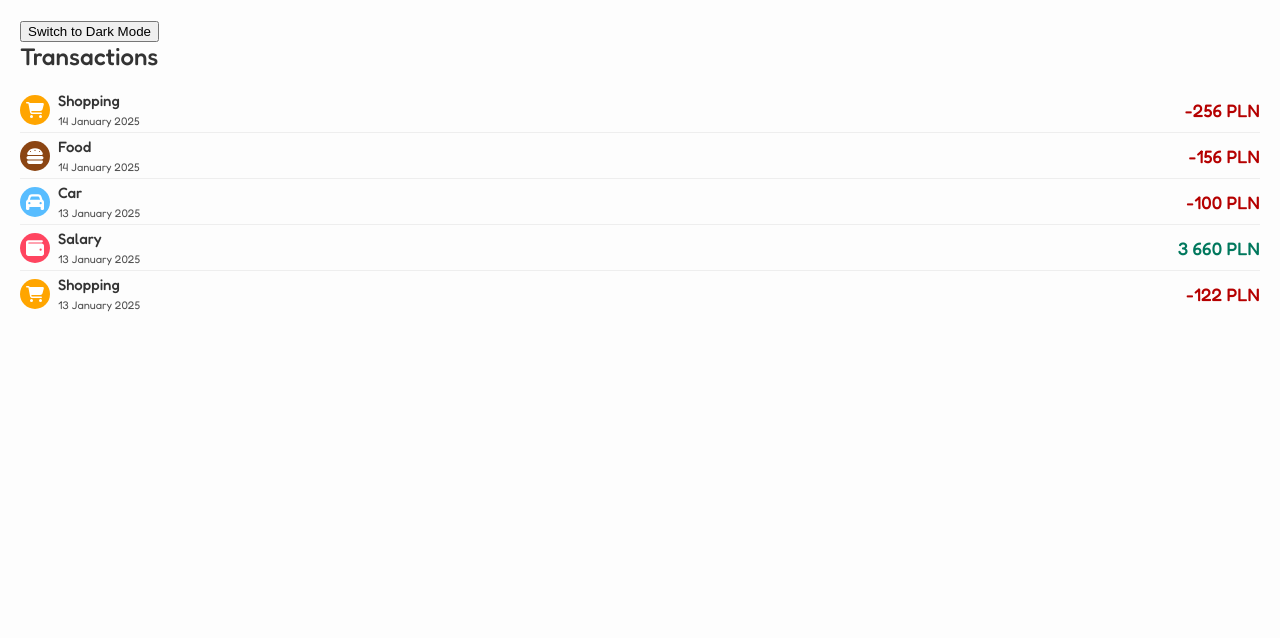
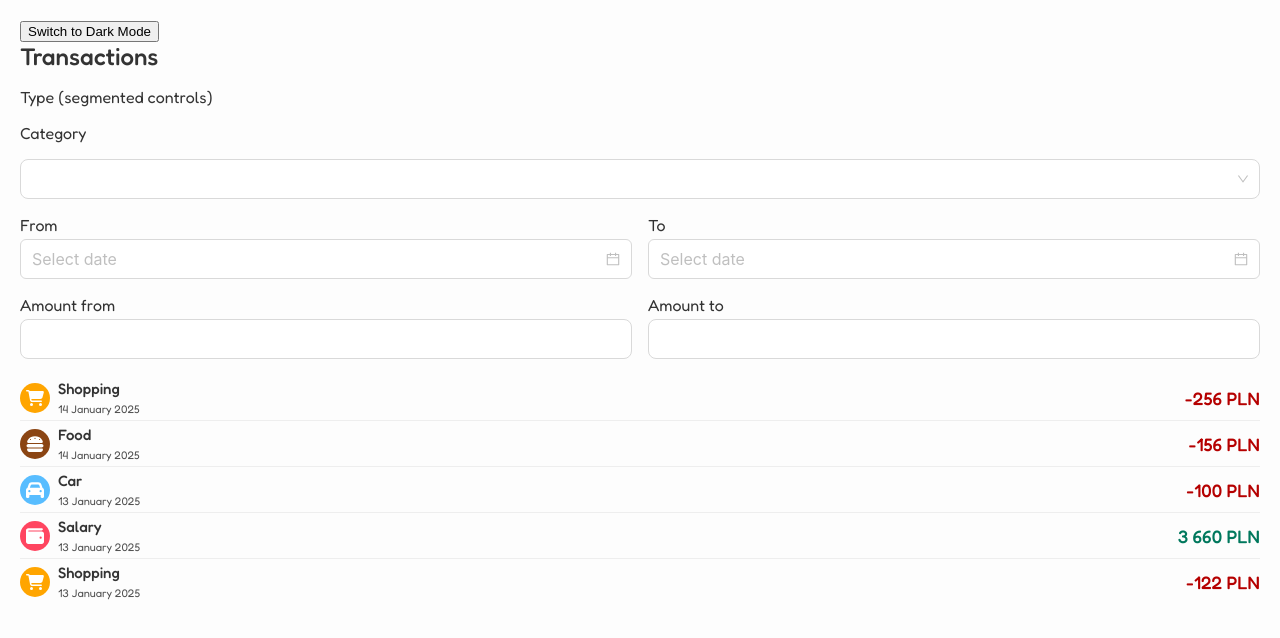
Before and after one commit to mateooosh/my-wallet, a React (Vite) app: page /transactions in a window 1280 px wide. Shown: the top 638 px of the page. Built offline with nearby package versions, Linux system fonts and the light colour scheme.

Commit message:
added filtering

```diff
--- a/package.json
+++ b/package.json
@@ -12,6 +12,7 @@
   "dependencies": {
     "@reduxjs/toolkit": "^2.5.0",
     "@types/styled-components": "5.1.34",
+    "antd": "^5.23.1",
     "lodash": "^4.17.21",
     "react": "^18.3.1",
     "react-dom": "^18.3.1",
--- a/src/components/category-item/CategoryItem.tsx
+++ b/src/components/category-item/CategoryItem.tsx
@@ -6,8 +6,8 @@ import SettingsModel from '../../models/SettingsModel.ts'
 
 interface Props {
   categoryName: string
-  amount: number
-  percentage: number
+  amount?: number
+  percentage?: number
 }
 
 export function CategoryItem({ categoryName, amount, percentage }: Props) {
@@ -48,8 +48,8 @@ export function CategoryItem({ categoryName, amount, percentage }: Props) {
         <Body1>{categoryName}</Body1>
       </Flex>
       <Flex $direction="column" $align="flex-end" style={{ zIndex: 2 }}>
-        <Body1>{amount} {currency}</Body1>
-        <Body2>{percentage}%</Body2>
+        {(amount) && <Body1>{amount} {currency}</Body1>}
+        {(percentage) && <Body2>{percentage}%</Body2>}
       </Flex>
 
       <div style={{
--- a/src/components/transaction-item/TransactionItem.tsx
+++ b/src/components/transaction-item/TransactionItem.tsx
@@ -8,17 +8,18 @@ import SettingsModel from '../../models/SettingsModel.ts'
 
 interface Props {
   categoryName: string
-  amount: number
-  date: string
+  amount?: number
+  date?: string
+  backgroundColor?: string
 }
 
-export function TransactionItem({ categoryName, amount, date }: Props) {
+export function TransactionItem({ categoryName, amount = null, date, backgroundColor = null }: Props) {
   const { theme, font } = useTheme()
 
   const currency = useSelector(state => state.currency)
   const categoriesMap = useSelector(state => SettingsModel.getCategoriesMap(state.categories))
   const icon: string = useMemo(() => categoriesMap[categoryName].icon, [categoriesMap, categoryName])
-  const backgroundColor: string = useMemo(() => categoriesMap[categoryName].color, [categoriesMap, categoryName])
+  const iconColor: string = useMemo(() => categoriesMap[categoryName].color, [categoriesMap, categoryName])
 
   const [IconComponent, setIconComponent] = useState(null)
 
@@ -38,8 +39,8 @@ export function TransactionItem({ categoryName, amount, date }: Props) {
   }, [icon])
 
   return (
-    <Flex $gap="8px" $align="center" style={{ backgroundColor: theme.background, padding: '3px 0' }}>
-      {IconComponent ? <Flex $justify="center" $align="center" style={{ height: 30, width: 30, borderRadius: 30, backgroundColor, zIndex: 2 }}><IconComponent size="18px" color="white"/></Flex> : null}
+    <Flex $gap="8px" $align="center" style={{ backgroundColor: backgroundColor || theme.background, padding: '3px 0' }}>
+      {IconComponent ? <Flex $justify="center" $align="center" style={{ height: 30, width: 30, borderRadius: 30, backgroundColor: iconColor, zIndex: 2 }}><IconComponent size="18px" color="white"/></Flex> : null}
       <Flex $direction="column" $grow="1">
         <Body1>{categoryName}</Body1>
         <Caption2 style={{ color: font.secondary }}>{date}</Caption2>
--- a/src/utils/utils.ts
+++ b/src/utils/utils.ts
@@ -1,5 +1,5 @@
 import * as _ from 'lodash'
 
-export const formatValue = (value: string | number): string => {
+export const formatValue = (value: any): string => {
   return _.replace(_.toString(value), /\B(?=(\d{3})+(?!\d))/g, ' ')
 }
--- a/src/views/transactions/Transactions.tsx
+++ b/src/views/transactions/Transactions.tsx
@@ -1,24 +1,75 @@
 import { useTheme } from 'styled-components'
-import { Body1, H1, H3 } from '../../components/styled/fonts.ts'
+import { H1 } from '../../components/styled/fonts.ts'
 import { Flex } from '../../components/styled/flexbox.ts'
 import { TransactionItem } from '../../components/transaction-item/TransactionItem.tsx'
 import { transactions } from '../../mocks/mocks.ts'
 import TransactionModel from '../../models/TransactionModel.ts'
 import { Grid } from '../../components/styled/grid.ts'
+import { DatePicker, InputNumber, Select } from 'antd'
+import { useSelector } from 'react-redux'
+import * as _ from 'lodash'
+import CategoryModel from '../../models/CategoryModel.ts'
+import { useMemo } from 'react'
+import { CategoryItem } from '../../components/category-item/CategoryItem.tsx'
 
 function Transactions() {
   const theme = useTheme()
 
+  const categories = useSelector(state => state.categories)
+
+  const categoriesDataSource = useMemo(() => {
+    return _.map(categories, (category: CategoryModel) => {
+      return {
+        value: category.name,
+        label: category.name
+      }
+    })
+  }, [categories])
+
+  const onFromChange = (date, dateString): void => {
+    console.log(date, dateString)
+  }
+
+  const onToChange = (date, dateString): void => {
+    console.log(date, dateString)
+  }
+
+  const optionRender = (option) => {
+    const category = _.find(categories, ['name', option.value])
+    return <TransactionItem categoryName={category.name} backgroundColor="transparent"/>
+  }
+
   return (
     <Flex $direction="column" $gap="16px">
       <H1>Transactions</H1>
-      {/*<div>Type (segmented controls)</div>*/}
-      {/*<Grid $columns="1fr 1fr" $gap="8px">*/}
-      {/*  <div>From</div>*/}
-      {/*  <div>To</div>*/}
-      {/*  <div>Amount from</div>*/}
-      {/*  <div>Amount to</div>*/}
-      {/*</Grid>*/}
+      <div>Type (segmented controls)</div>
+      <div>Category</div>
+      <Flex $direction="column" $gap="4px">
+        <Select size="large"
+                mode="multiple"
+                options={categoriesDataSource}
+                optionRender={optionRender}
+        />
+      </Flex>
+
+      <Grid $columns="1fr 1fr" $gap="16px">
+        <Flex $direction="column" $gap="4px">
+          <div>From</div>
+          <DatePicker onChange={onFromChange} size="large"/>
+        </Flex>
+        <Flex $direction="column" $gap="4px">
+          <div>To</div>
+          <DatePicker onChange={onToChange} size="large"/>
+        </Flex>
+        <Flex $direction="column" $gap="4px">
+          <div>Amount from</div>
+          <InputNumber size="large" min={-1000000} max={1000000} style={{ width: '100%' }}/>
+        </Flex>
+        <Flex $direction="column" $gap="4px">
+          <div>Amount to</div>
+          <InputNumber size="large" min={-1000000} max={1000000} style={{ width: '100%' }}/>
+        </Flex>
+      </Grid>
       <Flex $direction="column" $gap="1px" style={{ backgroundColor: theme.theme.divider }}>
         {/*<H3 style={{ padding: '4px 8px' }}>14 January 2024</H3>*/}
         {transactions.map(({ categoryName, date, amount }: TransactionModel, key: number) =>
```
Also changed, not shown: 1 other file (tests, documents, lock files or other folders).
